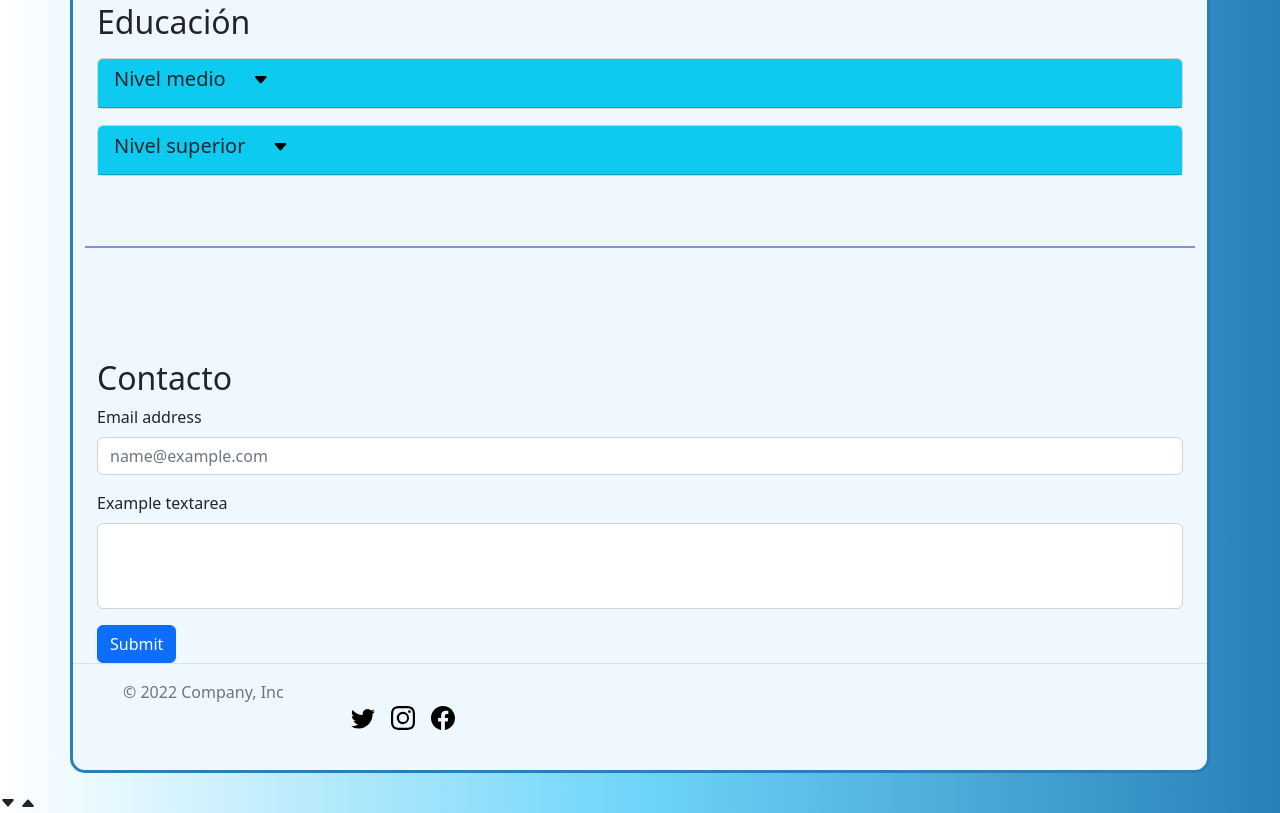
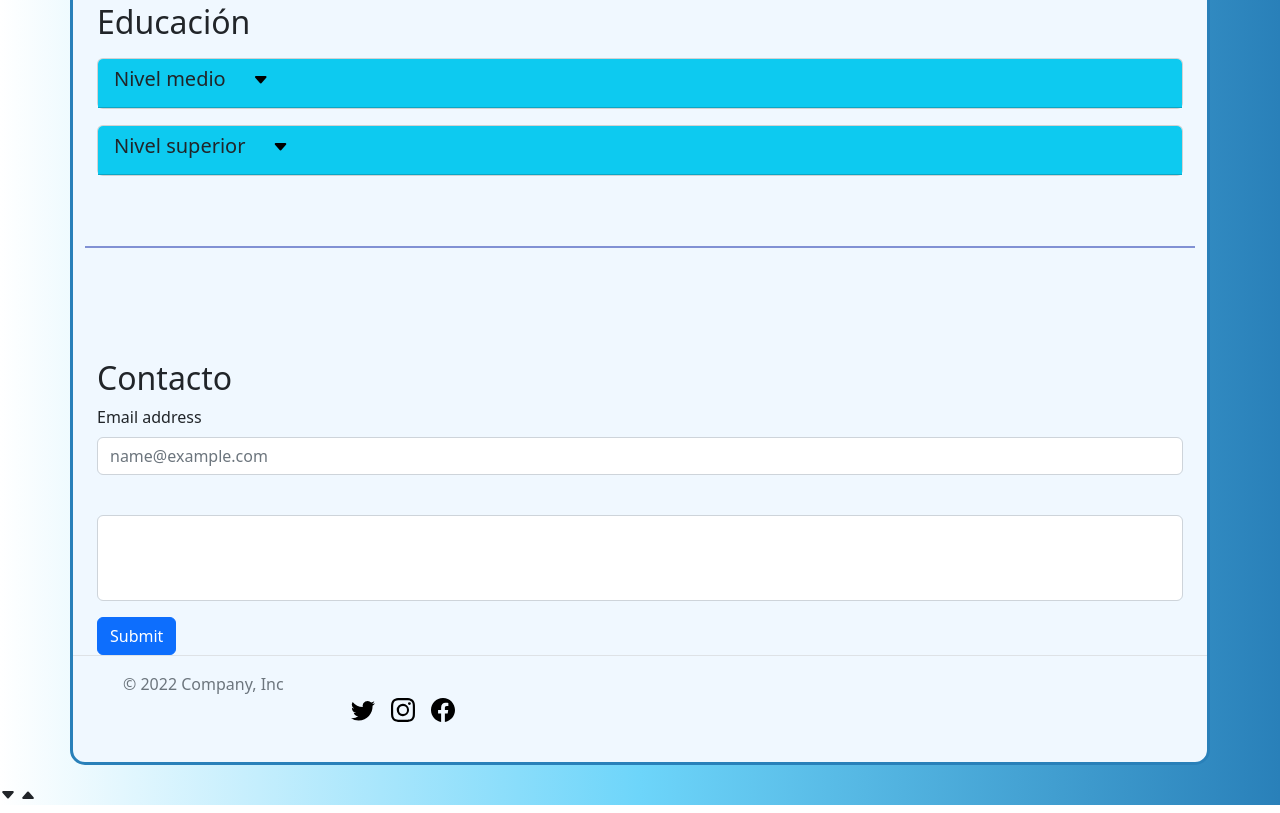
Before and after one commit to tersicore/proyectopagcurso, a plain HTML site: page index.html in a window 1280 px wide. Shown: the part 1242-2055 px from the top of the page. Drawn offline with nearby package versions, Linux system fonts and the light colour scheme.

Commit message:
edicion de titulo de text area

```diff
--- a/index.html
+++ b/index.html
@@ -152,7 +152,7 @@
             <input type="email" class="form-control" id="mail" placeholder="name@example.com">
           </div>
           <div class="mb-3">
-            <label for="exampleFormControlTextarea1" class="form-label">Example textarea</label>
+            <label for="exampleFormControlTextarea1" class="form-label"></label>
             <textarea  class="form-control" id="comentario" rows="3"></textarea>
           </div>
           <button type="submit" class="btn btn-primary">Submit</button>
```
